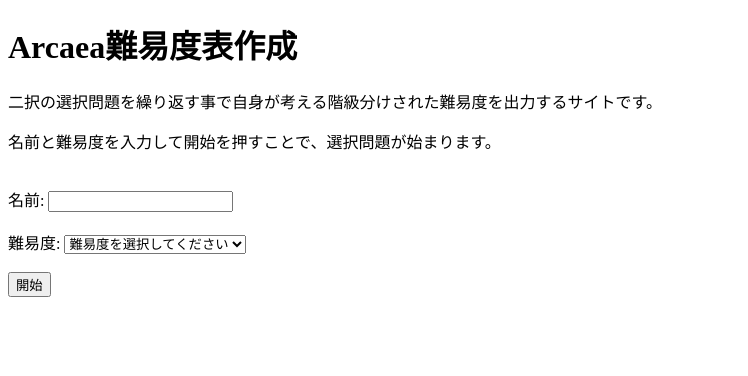
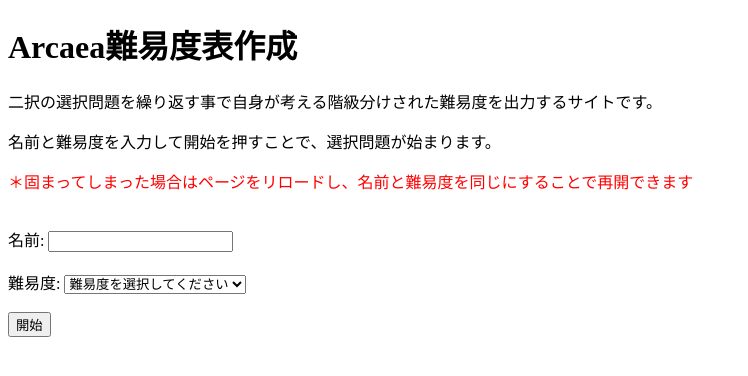
Before and after one commit to kotamochi/Arcaea_Tier, a Flask app: page / in a window 1280 px wide. Shown: the top 376 px of the page, without its empty margins (0-748 px from the left). Run offline with Flask 3, Linux system fonts and the light colour scheme.

Commit message:
固まった時に再開できるように変更

```diff
--- a/app.py
+++ b/app.py
@@ -21,21 +21,33 @@
     except FileExistsError: #既にある時は飛ばす
         pass
 
+    #ユーザーデータを読み込み
     with open("./data/user.json", mode="r", encoding="utf-8") as f:
         Users = json.load(f)
 
-    user = {"level":level, "counter":0}
-    Users[f"{name}"] = user
+    #同じユーザーが直近に同じレベルで行ってた時は、途中から再開する
+    if name in Users and level in Users[f"{name}"]["level"] and 4 != Users[f"{name}"]["counter"]:
+        #途中再開フラグを立てる
+        is_continue = True
+        pass
+    else:
+        #途中再開フラグを設定
+        is_continue = False
+        #ユーザーデータ作成
+        user = {"level":level, "counter":0}
+        Users[f"{name}"] = user
 
-    with open("./data/user.json", mode="w", encoding="utf-8") as f:
-        json.dump(Users, f, indent=4, ensure_ascii=False)
-    #データの一時ファイルを作成
-    rank.create_data(name, level)
+        with open("./data/user.json", mode="w", encoding="utf-8") as f:
+            json.dump(Users, f, indent=4, ensure_ascii=False)
+
+        #データの一時ファイルを作成
+        rank.create_data(name, level)
 
     #楽曲を2曲取得
     name1, img1, name2, img2 = rank.get_music(name, level)
 
-    response_data = {"img1":img1,
+    response_data = {"continue":is_continue,
+                     "img1":img1,
                      "name1":name1,
                      "img2":img2,
                      "name2":name2
--- a/static/css/sample.css
+++ b/static/css/sample.css
@@ -3,6 +3,10 @@
   display: flex;
   text-align: center;
   justify-content: space-around;
+}
+
+.red {
+  color: red;
 }
 
 div.container img {
--- a/templates/index.html
+++ b/templates/index.html
@@ -11,7 +11,8 @@
     <h1>Arcaea難易度表作成</h1>
     <div id="Explain_text">
         <p>二択の選択問題を繰り返す事で自身が考える階級分けされた難易度を出力するサイトです。</p>
-        <p>名前と難易度を入力して開始を押すことで、選択問題が始まります。</p><br>
+        <p>名前と難易度を入力して開始を押すことで、選択問題が始まります。</p>
+        <p class="red">＊固まってしまった場合はページをリロードし、名前と難易度を同じにすることで再開できます</p><br>
     </div>
     <form name="StartForm" id="StartForm">
         <label for="namebox">名前:</label>
@@ -91,6 +92,8 @@
             }).done(function(respon) {
                 // サーバーからのレスポンスを処理
                 var dict = JSON.parse(respon);
+                // 途中再開した場合は知らせる
+                continue_disp(dict);
                 // 画像と楽曲名を表示
                 next_game(dict);
                 // gameAreaを表示する
@@ -113,6 +116,15 @@
 
             // 名前、難易度、選択楽曲を返す
             return [name, level, selected_music, non_selected_music];
+        }
+
+        function continue_disp(dict) {
+            // 途中再開であるか確認
+            if (dict["continue"] == true) {
+                alert("前回の続きから再開します。");
+            } else {
+                ;
+            }
         }
 
         function next_game(dict) {
```
